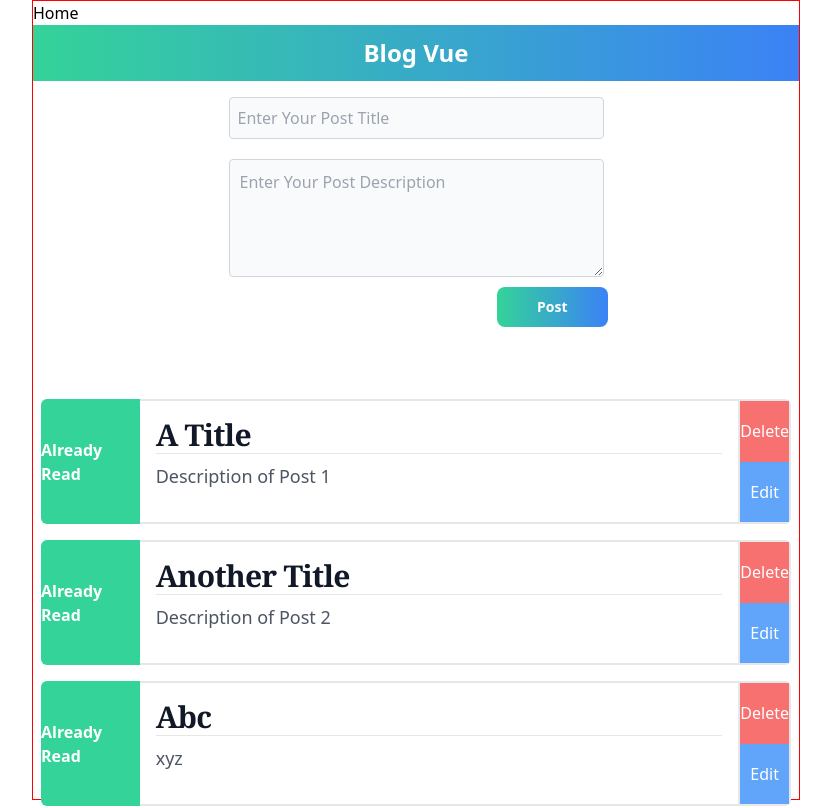
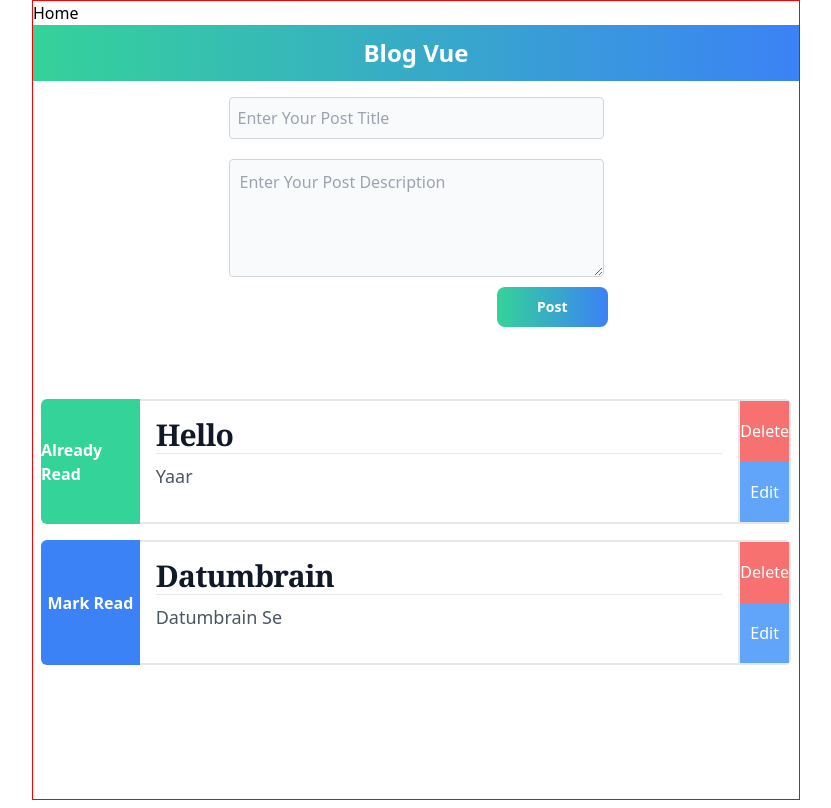
Before and after one commit to MuneebChaudhry-dev/blog-vue, a Vue app: page / in a window 1280 px wide. Shown: the top 808 px of the page, without its empty margins (224-1055 px from the left). Built offline with nearby package versions, Linux system fonts and the light colour scheme; data requests are answered from the project's data file.

Commit message:
Add Pinia Store

```diff
--- a/database/db.json
+++ b/database/db.json
@@ -1,40 +1,16 @@
 {
   "posts": [
-    {
-      "id": "1",
-      "title": "a title",
-      "description": "Description of Post 1",
-      "isRead": "false"
-    },
-    {
-      "id": "2",
-      "title": "another title",
-      "description": "Description of Post 2",
-      "isRead": "true"
-    },
-    {
-      "id": "560f",
-      "title": "Abc",
-      "description": "xyz",
-      "isRead": "false"
-    },
     {
       "id": "2330",
       "title": "Hello",
       "description": "Yaar",
-      "isRead": "true"
+      "isRead": true
     },
     {
-      "id": "48b1",
-      "title": "Hello",
-      "description": "World",
-      "isRead": "false"
-    },
-    {
-      "id": "3384",
-      "title": "dwwe",
-      "description": "79804309827",
-      "isRead": "true"
+      "id": "6645",
+      "title": "Datumbrain",
+      "description": "Datumbrain Se",
+      "isRead": false
     }
   ]
 }
--- a/src/components/BlogForm.vue
+++ b/src/components/BlogForm.vue
@@ -5,7 +5,7 @@
         <input
           class="p-2 w-full outline-none text-gray-900 bg-gray-50 rounded border border-gray-300 focus:ring-emerald-400 focus:border-emerald-400"
           type="text"
-          v-model="postTitle"
+          v-model="blogStore.postTitle"
           placeholder="Enter Your Post Title"
         />
       </div>
@@ -14,7 +14,7 @@
           rows="4"
           class="p-2.5 w-full outline-none text-gray-900 bg-gray-50 rounded border border-gray-300 focus:ring-emerald-400 focus:border-emerald-400"
           type="text"
-          v-model="postDescription"
+          v-model="blogStore.postDescription"
           placeholder="Enter Your Post Description"
         ></textarea>
       </div>
@@ -33,15 +33,17 @@
 import { ref, type Ref } from 'vue'
 import { useFetch } from '../composable/fetch'
 
-const postTitle: Ref<string> = ref('')
-const postDescription: Ref<string> = ref('')
+import { useBlogStore } from '../stores/blog'
+
+const blogStore = useBlogStore()
 
 const submitPost = async () => {
-  if (postTitle.value !== '') {
+  if (blogStore.postTitle !== '') {
     try {
       const postData = {
-        title: postTitle.value,
-        description: postDescription.value
+        title: blogStore.postTitle,
+        description: blogStore.postDescription,
+        isRead: false
       }
 
       const { data, error } = await useFetch(
--- a/src/components/BlogPosts.vue
+++ b/src/components/BlogPosts.vue
@@ -1,10 +1,11 @@
 <template>
   <section class="w-full mt-16">
-    <div class="flex p-2" v-for="post in data">
+    <div class="flex p-2" v-for="post in data" :key="post.id">
       <div
-        class="w-1/6 rounded-l-md bg-emerald-400 min-h-16 inline-flex items-center justify-center text-white font-semibold"
+        :class="{ 'bg-emerald-400': post.isRead, 'bg-blue-500': !post.isRead }"
+        class="w-1/6 rounded-l-md min-h-16 inline-flex items-center justify-center text-white font-semibold"
       >
-        Already Read
+        {{ post.isRead ? 'Already Read' : 'Mark Read' }}
       </div>
       <div class="bg-white w-full p-4 border-y-2 border-gray-200">
         <h2
@@ -19,11 +20,13 @@
       <div class="bg-white w-1/12 rounded-r-md border-2 border-gray-200">
         <div
           class="bg-red-400 h-1/2 w-full text-white inline-flex items-center justify-center cursor-pointer"
+          @click="deletePost(post.id)"
         >
           Delete
         </div>
         <div
           class="bg-blue-400 h-1/2 w-full text-white inline-flex items-center justify-center cursor-pointer"
+          @click="editPost(post.id)"
         >
           Edit
         </div>
@@ -31,12 +34,40 @@
     </div>
   </section>
 </template>
+
 <script setup lang="ts">
 import { ref, watch } from 'vue'
 import { useFetch } from '../composable/fetch'
+import { useBlogStore } from '@/stores/blog'
+
+const blogStore = useBlogStore()
 const { data, error } = useFetch(`${import.meta.env.VITE_API_URL}/posts`)
+
+const deletePost = async (postID: string) => {
+  try {
+    const { data, error } = await useFetch(
+      `${import.meta.env.VITE_API_URL}/posts/${postID}`,
+      'DELETE'
+    )
+    console.log('Post Deleted successfully:', data.value, error.value)
+  } catch (error) {
+    console.error('Error in Deleting  post:', error)
+  }
+}
+
+const editPost = async (postID: string) => {
+  const { data, error } = await useFetch(`${import.meta.env.VITE_API_URL}/posts/${postID}`, 'GET')
+  console.log('Edit', data.title)
+
+  blogStore.isEdit = true
+  blogStore.postTitle = data.title
+  blogStore.postDescription = data.description
+}
+
 watch(data, (newData) => {
-  console.log(`x is ${newData}`)
+  const dd = JSON.stringify(newData)
+  console.log(`x is ${dd}`)
 })
 </script>
+
 <style></style>
--- a/src/composable/fetch.ts
+++ b/src/composable/fetch.ts
@@ -17,6 +17,6 @@ export function useFetch(url: string, requestMethod: string = 'GET', bodyData: a
     .then((res) => res.json())
     .then((json) => (data.value = json))
     .catch((err) => (error.value = err))
-
+  console.log('Data', data.value)
   return { data, error }
 }
--- /dev/null
+++ b/src/stores/blog.ts
@@ -0,0 +1,10 @@
+import { ref, computed, type Ref } from 'vue'
+import { defineStore } from 'pinia'
+
+export const useBlogStore = defineStore('blog', () => {
+  const postTitle: Ref<string> = ref('')
+  const postDescription: Ref<string> = ref('')
+  const isEdit: Ref<boolean> = ref(false)
+
+  return { postTitle, postDescription, isEdit }
+})
--- a/src/stores/counter.ts
+++ /dev/null
@@ -1,12 +0,0 @@
-import { ref, computed } from 'vue'
-import { defineStore } from 'pinia'
-
-export const useCounterStore = defineStore('counter', () => {
-  const count = ref(0)
-  const doubleCount = computed(() => count.value * 2)
-  function increment() {
-    count.value++
-  }
-
-  return { count, doubleCount, increment }
-})
```
